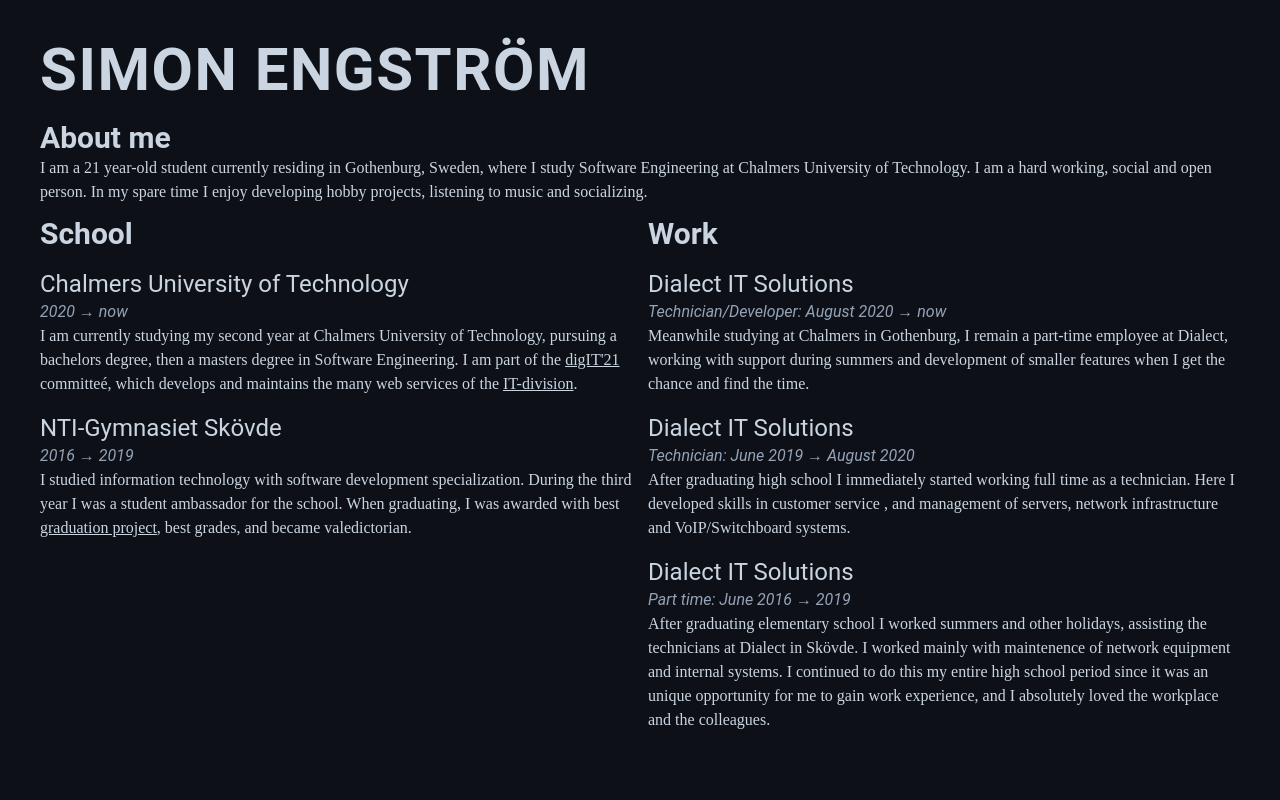
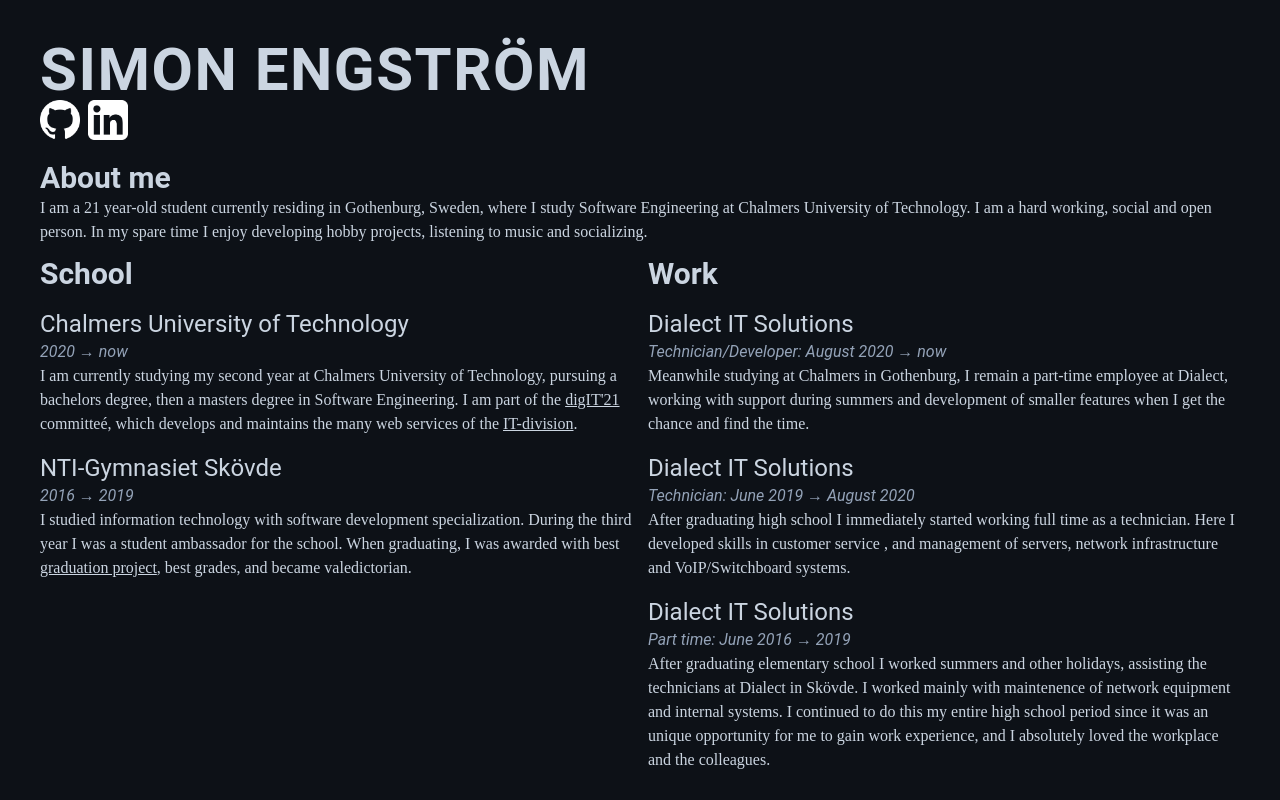
Before and after one commit to simonengstrm/simonengstrm.github.io, a Next.js app: page / in a window 1280 px wide. Built offline with nearby package versions, Linux system fonts and the light colour scheme.

Commit message:
Adds links

```diff
--- a/pages/index.tsx
+++ b/pages/index.tsx
@@ -1,17 +1,23 @@
 import React, {useState} from 'react';
+import github from '../public/github.png';
+import linkedin from '../public/linkedin.png';
 
 function Header() {
 
     return (
         <div className="mt-10 ml-10 mr-10 mb-5">
             <p className="text-6xl tracking-wide font-bold">SIMON ENGSTRÖM</p>
+            <Links/>
         </div>
     )
 }
 
 function Links() {
     return (
-        <div></div>
+        <div className="grid grid-flow-col auto-cols-max gap-x-2">
+            <a href="https://github.com/lillelink"><img className="hover:scale-110" src={github.src} width={40}/></a>
+            <a href="https://www.linkedin.com/in/simon-engstr%C3%B6m-218622199/"><img className="hover:scale-110" src={linkedin.src} width={40}/></a>
+        </div>
     )
 }
 
```
Also changed, not shown: public/github.png (added), public/linkedin.png (added).
